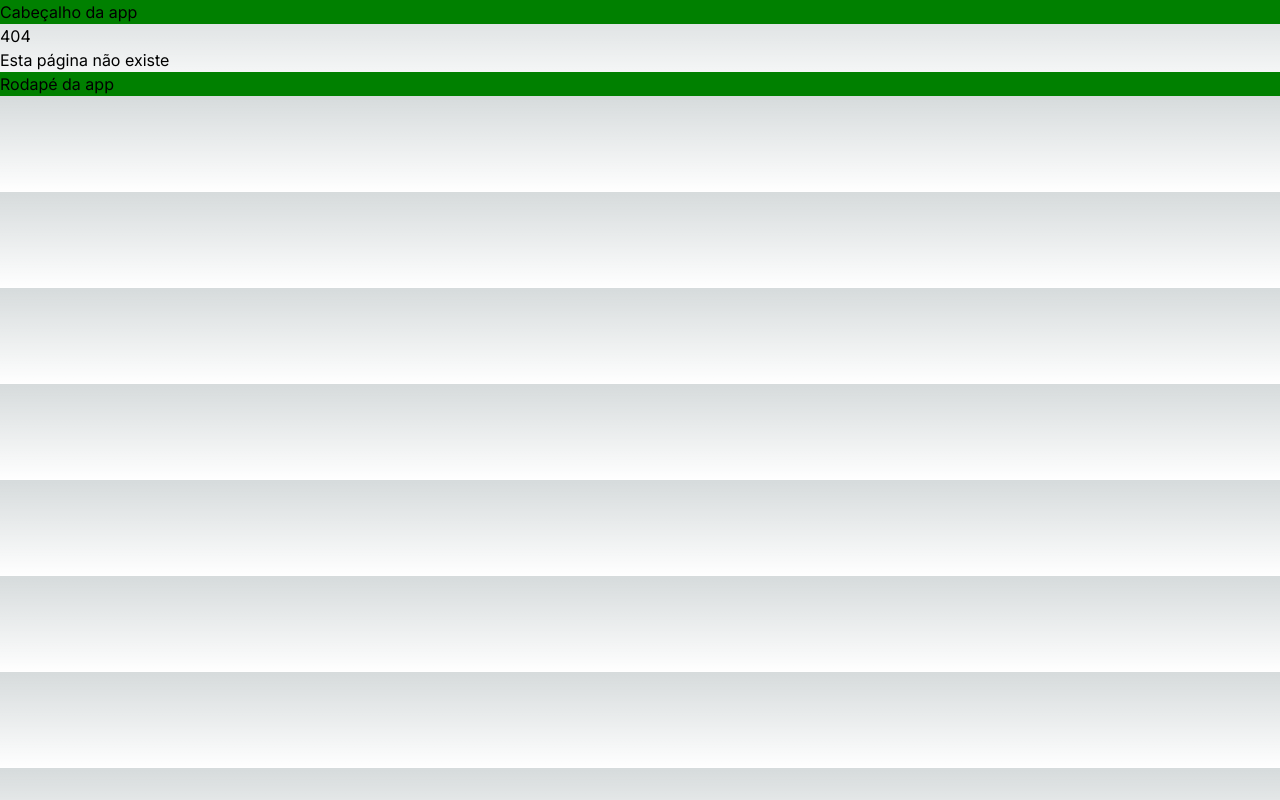
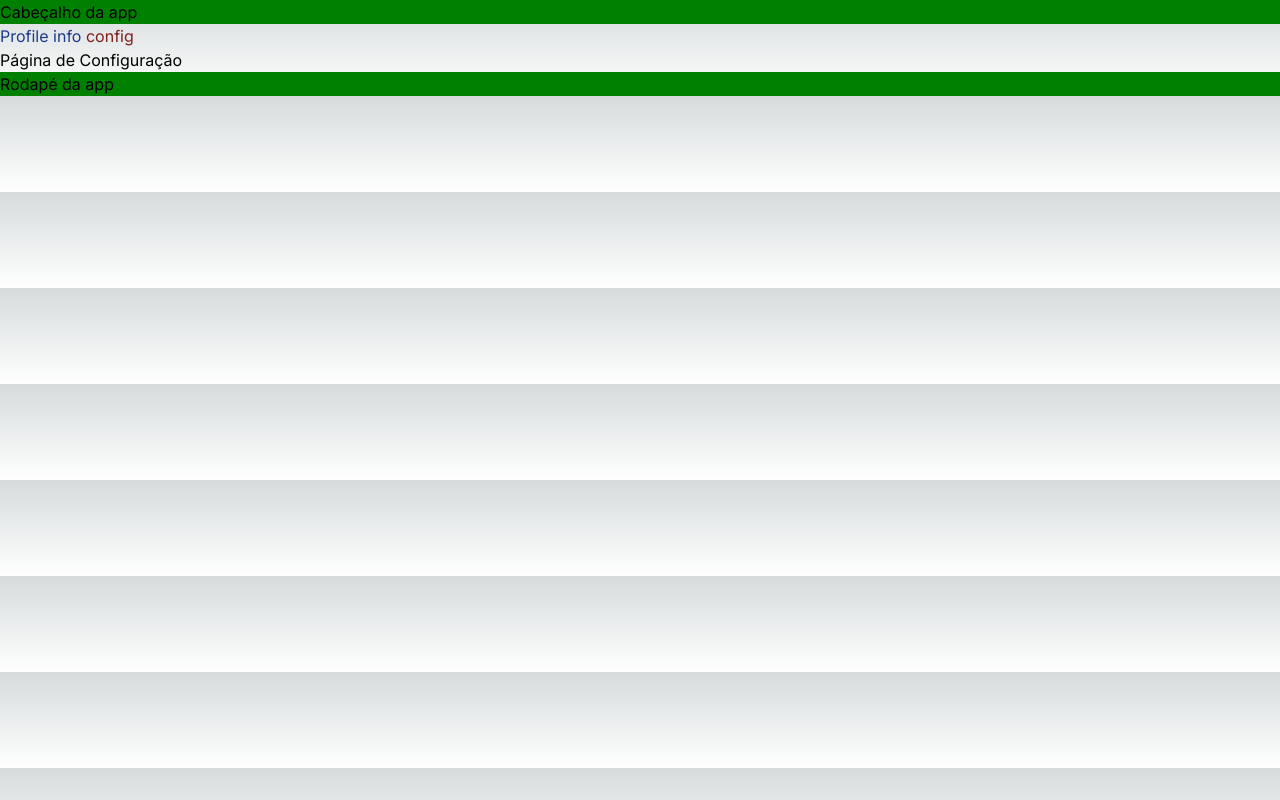
Before and after one commit to alanprot7/tuto-nxt, a Next.js app: page /config in a window 1280 px wide. Before the commit this address had no page. Built offline with nearby package versions, Linux system fonts and the light colour scheme.

Commit message:
Aula 10 Links ativos

```diff
--- /dev/null
+++ b/src/app/(users)/config/page.tsx
@@ -0,0 +1,7 @@
+export default function Page(){
+    return (
+        <>
+            <h1>Página de Configuração</h1>
+        </>
+    )
+}
--- /dev/null
+++ b/src/app/(users)/info/page.tsx
@@ -0,0 +1,7 @@
+export default function Page(){
+    return (
+        <>
+            <h1>Página de Info</h1>
+        </>
+    )
+}
--- /dev/null
+++ b/src/app/(users)/layout.tsx
@@ -0,0 +1,27 @@
+'use client'
+import Link from "next/link"
+import { usePathname } from "next/navigation"
+
+const navLinks = [
+    {name: 'Profile', href: '/profile'},
+    {name: 'info', href: '/info'},
+    {name: 'config', href: '/config'}
+]
+
+export default function UsersLayout({children}: {children : React.ReactNode}){
+    const pathName = usePathname()
+
+    return(
+        <div>
+            {navLinks.map((link) => {
+                const isActive = pathName.startsWith(link.href)
+
+                return (
+                    <Link className={`${isActive ? 'text-red-900' : 'text-blue-900'}`}
+                    key={link.href} href={link.href}>{link.name} </Link>
+                )
+            })}
+            {children}
+        </div>
+    )
+}
--- /dev/null
+++ b/src/app/(users)/profile/page.tsx
@@ -0,0 +1,7 @@
+export default function Page(){
+    return (
+        <>
+            <h1>Página de Perfil</h1>
+        </>
+    )
+}
```
